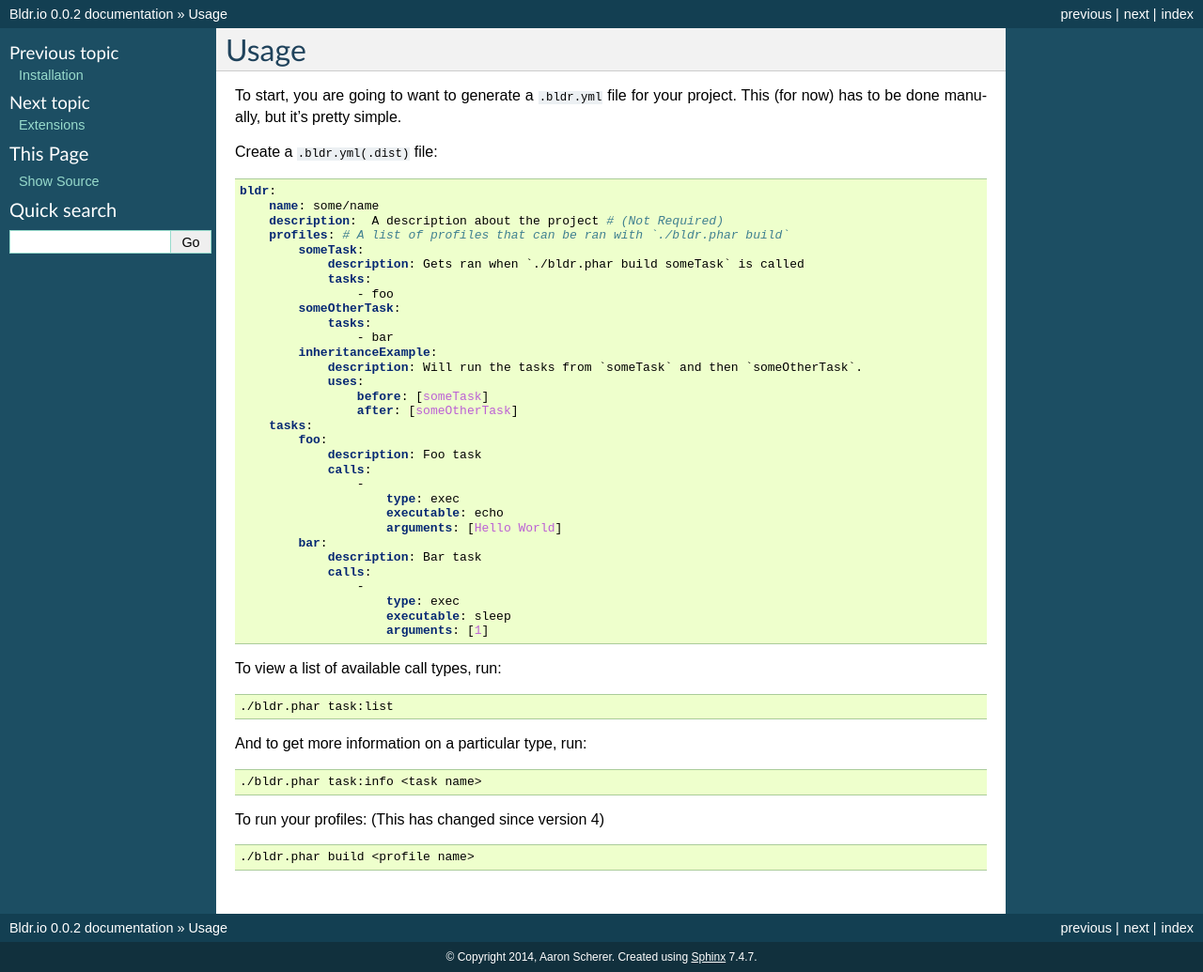
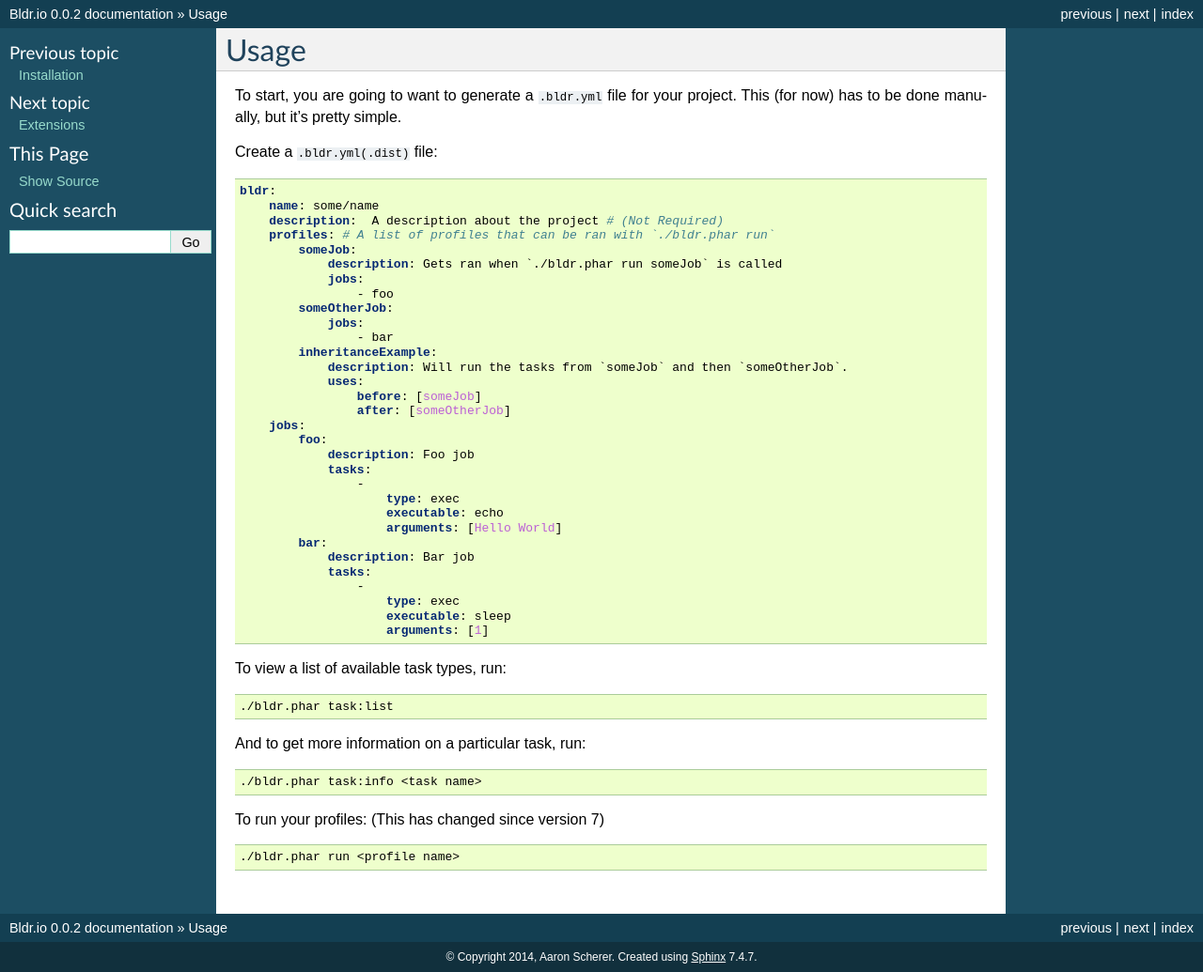
Before and after one commit to bldr-io/bldr, a Sphinx documentation site: the page built from docs/usage.rst, in a window 1280 px wide. Shown: the whole page at 94% size. Built offline with Sphinx 7.4.7, drawn with Linux system fonts in a browser that asks for light colours; pages that are not in the unit, such as notebooks, are missing from menus.

Commit message:
Updating docs

```diff
--- a/docs/installation.rst
+++ b/docs/installation.rst
@@ -9,7 +9,7 @@ in ``$PATH`` as shown here_.
 
 .. code-block:: shell
 
-    $ composer global require bldr-io/bldr=~4.2.0 dflydev/embedded-composer=dev-master@dev composer/composer=dev-master@dev
+    $ composer global require bldr-io/bldr=~7.0.0 dflydev/embedded-composer=dev-master@dev composer/composer=dev-master@dev
 
     # Or
 
@@ -31,7 +31,7 @@ It is suggested that you use the phar, as you can get conflicts with dependencie
 
     # Or
 
-    $ composer require bldr-io/bldr "~6.4.0"
+    $ composer require bldr-io/bldr "~7.0.0"
 
 
 And that's it! From here, you should be able to run ``bldr`` if you set it up globally, or ``./bin/bldr`` or ``php ./vendor/bin/bldr`` if you set
--- a/docs/usage.rst
+++ b/docs/usage.rst
@@ -12,49 +12,49 @@ Create a ``.bldr.yml(.dist)`` file:
     bldr:
         name: some/name
         description:  A description about the project # (Not Required)
-        profiles: # A list of profiles that can be ran with `./bldr.phar build`
-            someTask:
-                description: Gets ran when `./bldr.phar build someTask` is called
-                tasks:
+        profiles: # A list of profiles that can be ran with `./bldr.phar run`
+            someJob:
+                description: Gets ran when `./bldr.phar run someJob` is called
+                jobs:
                     - foo
-            someOtherTask:
-                tasks:
+            someOtherJob:
+                jobs:
                     - bar
             inheritanceExample:
-                description: Will run the tasks from `someTask` and then `someOtherTask`.
+                description: Will run the tasks from `someJob` and then `someOtherJob`.
                 uses:
-                    before: [someTask]
-                    after: [someOtherTask]
-        tasks:
+                    before: [someJob]
+                    after: [someOtherJob]
+        jobs:
             foo:
-                description: Foo task
-                calls:
+                description: Foo job
+                tasks:
                     -
                         type: exec
                         executable: echo
                         arguments: [Hello World]
             bar:
-                description: Bar task
-                calls:
+                description: Bar job
+                tasks:
                     -
                         type: exec
                         executable: sleep
                         arguments: [1]
 
-To view a list of available call types, run:
+To view a list of available task types, run:
 
 .. code-block:: shell
 
     ./bldr.phar task:list
 
-And to get more information on a particular type, run:
+And to get more information on a particular task, run:
 
 .. code-block:: shell
 
     ./bldr.phar task:info <task name>
 
-To run your profiles: (This has changed since version 4)
+To run your profiles: (This has changed since version 7)
 
 .. code-block:: shell
 
-    ./bldr.phar build <profile name>
+    ./bldr.phar run <profile name>
```
Also changed, not shown: docs/blocks.rst (+9 -15 lines), docs/creating-a-block.rst (+31 -30 lines), docs/index.rst (+8 -10 lines).
